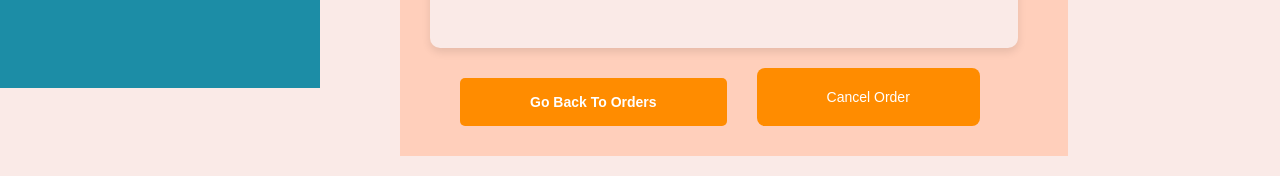
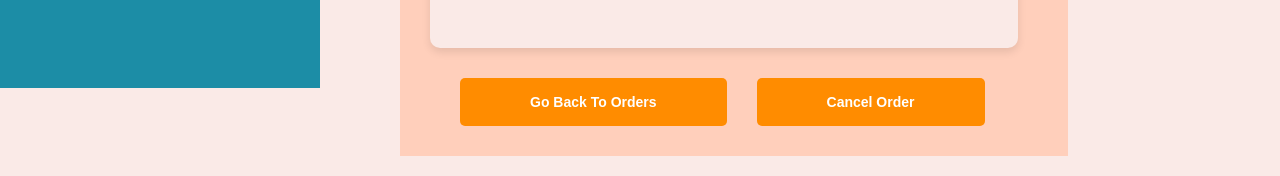
Before and after one commit to UPC-PRE-SI729-2402-WX51-G1-Verduritas/GastroGo-FrontEnd, an Angular app: page /order-details in a window 1280 px wide. Shown: the part 712-888 px from the top of the page. Built offline with nearby package versions, Linux system fonts and the light colour scheme.

Commit message:
feat(my-orders): Modify  order-details.component.html

```diff
--- a/src/app/workers/my-order/pages/order-details/order-details.component.html
+++ b/src/app/workers/my-order/pages/order-details/order-details.component.html
@@ -47,9 +47,18 @@
             </div>
           </div>
           <div class="buttons">
-            <button class="read-more-button" [routerLink]="['/order']">Go Back To Orders</button>
-            <button>Cancel Order</button>
-          </div>
+
+              <button class="read-more-button" [routerLink]="['/order']">Go Back To Orders</button>
+              <button class="read-more-button" (click)="cancelButton=true">Cancel Order</button>
+              <div *ngIf="cancelButton" class="modal-overlay">
+                <div class="modal">
+                  <h2>Are you sure you want to cancel the order?</h2>
+                  <p>We will notify the client about the matter so they have time to re-order.</p>
+                  <button class="modal-button" [routerLink]="['/order']">Accept</button>
+                  <button class="modal-button" [routerLink]="['/order']">Cancel</button>
+                </div>
+              </div>
+            </div>
         </div>
       </div>
   </div>
```
